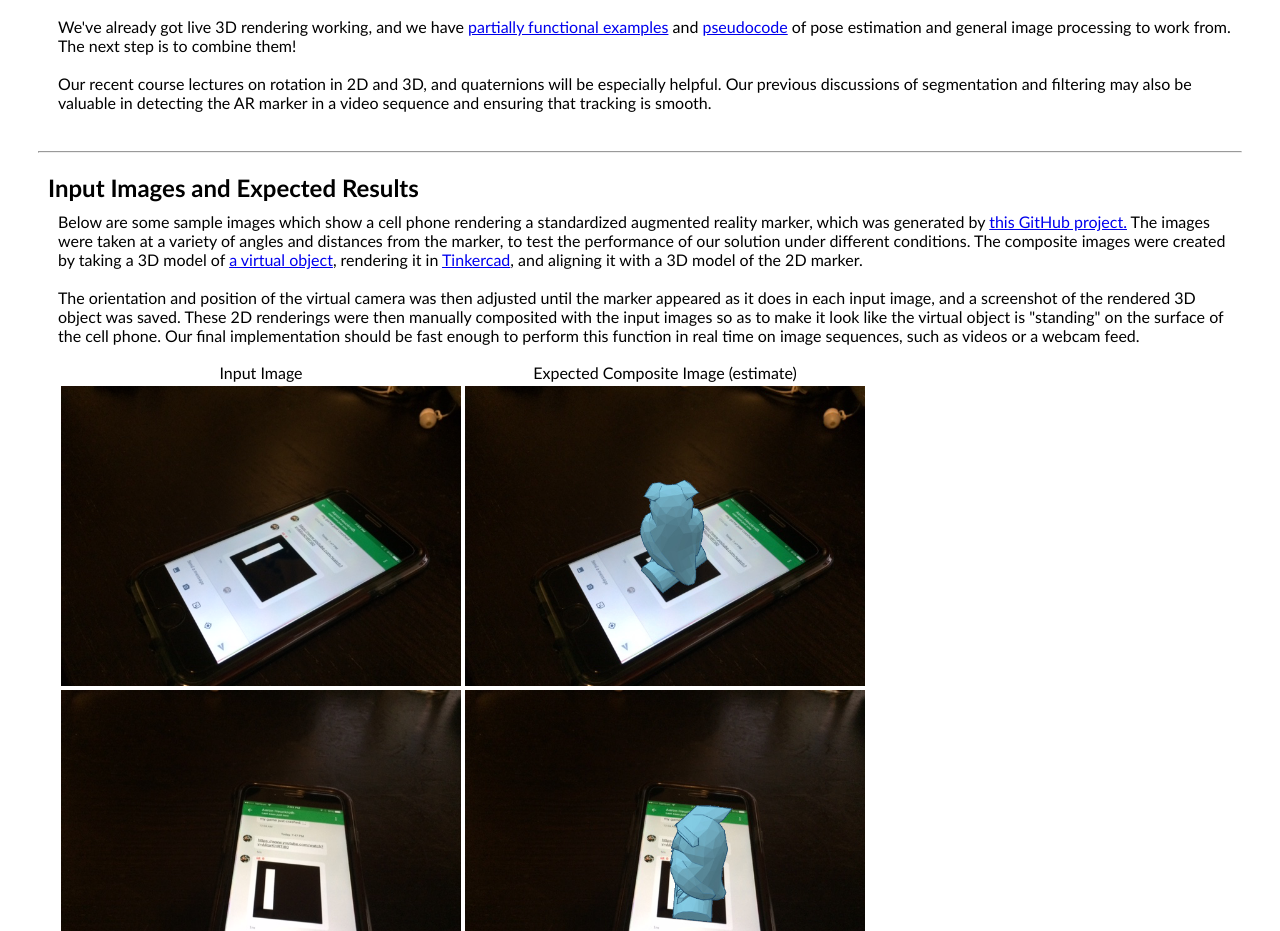
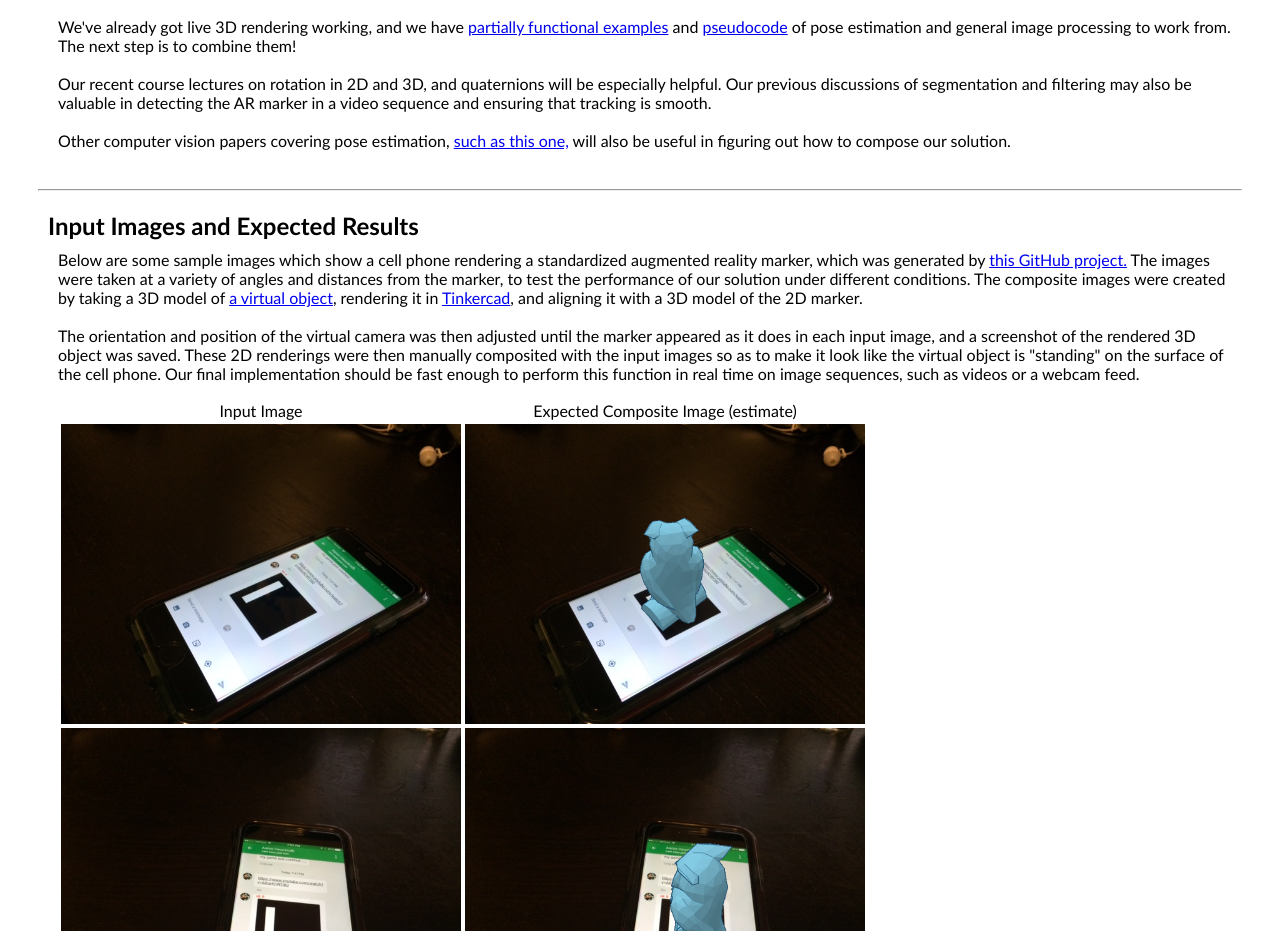
Before and after one commit to Nesciosquid/CS585_Project, a plain HTML site: page index.html in a window 1280 px wide. Shown: the part 1223-2154 px from the top of the page. Drawn offline with Linux system fonts and the light colour scheme.

Commit message:
added reference

```diff
--- a/index.html
+++ b/index.html
@@ -99,6 +99,8 @@ We've already got live 3D rendering working, and we have <a href="https://www.yo
 
 Our recent course lectures on rotation in 2D and 3D, and quaternions will be especially helpful. Our previous discussions of segmentation and filtering may also be valuable in detecting the AR marker in a video sequence and ensuring that tracking is smooth.<br><br>
 
+Other computer vision papers covering pose estimation, <a href="http://gsc11.cemif.univ-evry.fr/public/presentation/pub/ABA04aC.pdf">such as this one,</a> will also be useful in figuring out how to compose our solution.<br><br>
+
 <hr>
 <h2> Input Images and Expected Results</h2>
 <p>
```
